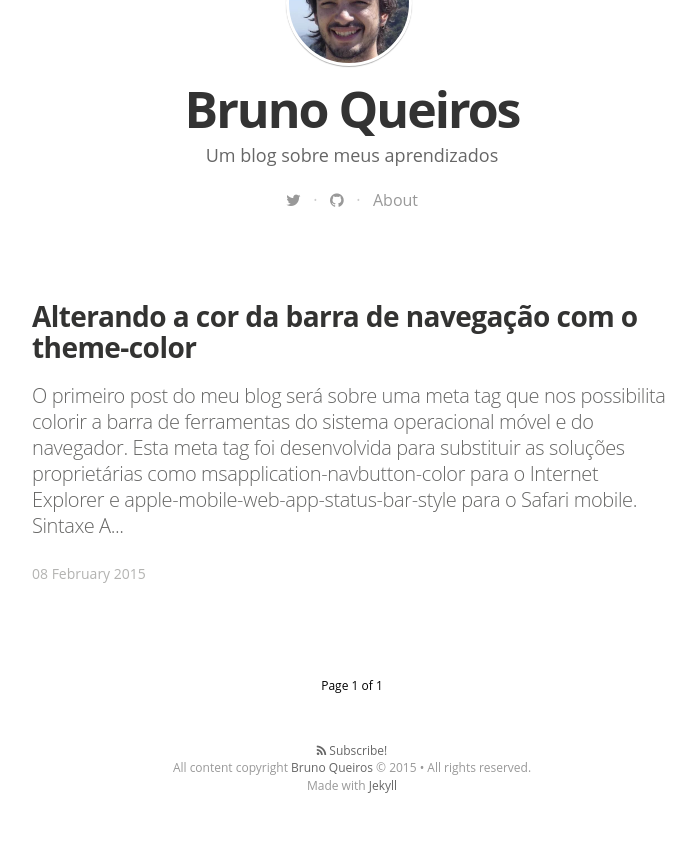
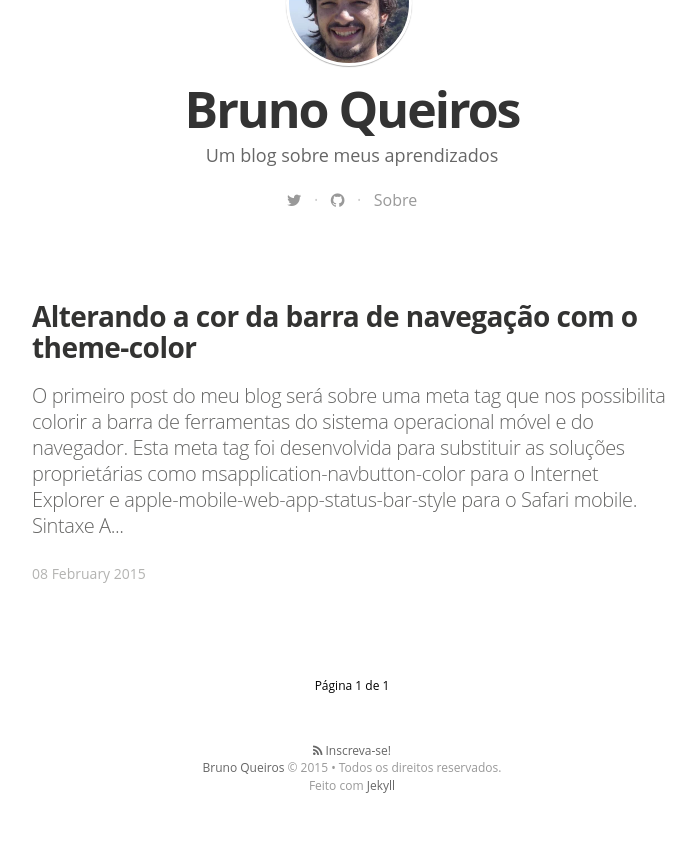
Before and after one commit to brunoqueiros/brunoqueiros.com.br, a Jekyll site: the page built from index.html, in a window 1280 px wide. Shown: the part 450-1292 px from the top of the page, without its empty margins (288-984 px from the left). Built offline with Jekyll 4.4.1, drawn with Linux system fonts in a browser that asks for light colours; nearby versions of some CDN libraries; some web fonts are replaced; Markdown is read by kramdown in place of the engine named in the settings; the list of posts is cut into pages by our own code.

Commit message:
traduzido textos que estavam em inglês

```diff
--- a/_includes/footer.html
+++ b/_includes/footer.html
@@ -1,10 +1,10 @@
 <!-- footer start -->
 
 <footer class="site-footer">
-  <a class="subscribe" href="{{ "/feed.xml" | prepend: site.baseurl }}"> <span class="tooltip"> <i class="fa fa-rss"></i> Subscribe!</span></a>
+  <a class="subscribe" href="{{ "/feed.xml" | prepend: site.baseurl }}"> <span class="tooltip"> <i class="fa fa-rss"></i> Inscreva-se!</span></a>
     <div class="inner">
-         <section class="copyright">All content copyright <a href="mailto:{{ site.email}}">{{ site.name }}</a> &copy; {{ site.time | date: '%Y' }} &bull; All rights reserved.</section>
-         <section class="poweredby">Made with <a href="http://jekyllrb.com"> Jekyll</a></section>
+         <section class="copyright"><a href="mailto:{{ site.email}}">{{ site.name }}</a> &copy; {{ site.time | date: '%Y' }} &bull; Todos os direitos reservados.</section>
+         <section class="poweredby">Feito com <a href="http://jekyllrb.com"> Jekyll</a></section>
     </div>
 </footer>
 
--- a/index.html
+++ b/index.html
@@ -23,7 +23,7 @@ layout: default
             &nbsp;&nbsp;·&nbsp;&nbsp;
         {% endif %}
       {% endfor %}
-      <a href="/about/">About</a>
+      <a href="/about/">Sobre</a>
     </div>
 </header>
 
@@ -52,7 +52,7 @@ layout: default
       {% endfor %}
     </div>
 
-    <h5 class="index-headline normal"><span>Regular</span></h5>
+    <!-- <h5 class="index-headline normal"><span>  Regular</span></h5> -->
     {% endif %}
 
     <div class="cf frame">
@@ -76,14 +76,14 @@ layout: default
 
     <nav class="pagination" role="navigation">
       {% if paginator.next_page %}
-        <a class="newer-posts" href="/page{{paginator.next_page}}">&larr; Older posts</a>
+        <a class="newer-posts" href="/page{{paginator.next_page}}">&larr; Posts antigos</a>
       {% endif %}
-      <span class="page-number">Page {{ paginator.page }} of {{ paginator.total_pages }}</span>
+      <span class="page-number">Página {{ paginator.page }} de {{ paginator.total_pages }}</span>
       {% if paginator.previous_page %}
         {% if paginator.page == 2 %}
-          <a class="older-posts" href="/">Newer posts &rarr;</a>
+          <a class="older-posts" href="/">Posts recentes &rarr;</a>
         {% else %}
-          <a class="older-posts" href="/page{{paginator.previous_page}}">Newer posts &rarr;</a>
+          <a class="older-posts" href="/page{{paginator.previous_page}}">Posts recentes &rarr;</a>
         {% endif %}
       {% endif %}
     </nav>
```
